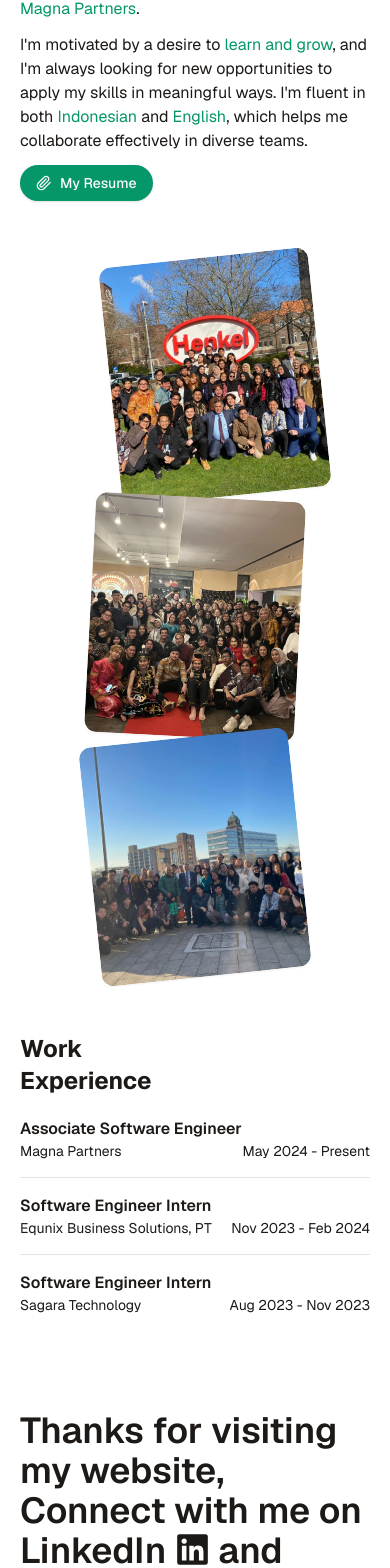
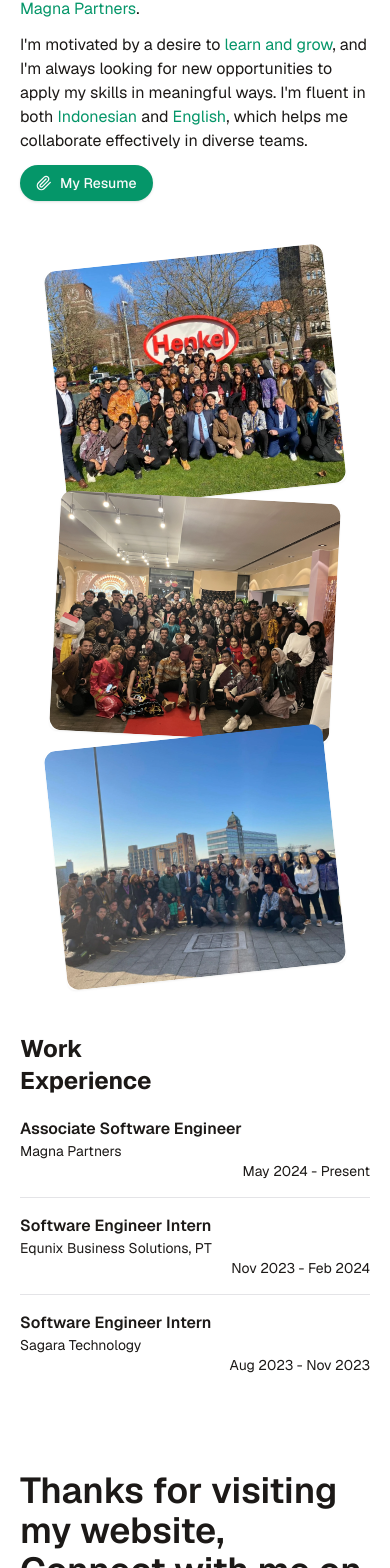
Before and after one commit to AlvinFadli/portfolio, a Next.js app: page /about in a window 390 px wide. Shown: the part 1139-2707 px from the top of the page. Built offline with nearby package versions, Linux system fonts and the light colour scheme.

Commit message:
fix: experience section responsiveness

```diff
--- a/app/about/page.tsx
+++ b/app/about/page.tsx
@@ -102,7 +102,7 @@ export default function AboutPage() {
       </section>
       <div className="w-full md:w-[calc(100%+8rem)] md:-mx-16 mx-auto my-14 md:my-24 ">
         <div className="flex flex-col md:flex-row w-full mx-auto items-center">
-          <div className="w-3/5 shadow-sm h-60 rounded-lg -rotate-6 -mr-10">
+          <div className="w-4/5 md:w-3/5 shadow-sm h-60 rounded-lg -rotate-6 md:-mr-10">
             <Image
               src={"/images/about/henkel.webp"}
               alt="Profile"
@@ -111,7 +111,7 @@ export default function AboutPage() {
               height={500}
             />
           </div>
-          <div className="w-3/5 shadow-sm h-60 rounded-lg md:-mt-10 rotate-3">
+          <div className="w-4/5 md:w-3/5 shadow-sm h-60 rounded-lg md:-mt-10 rotate-3">
             <Image
               src={"/images/about/indonesiannight.webp"}
               alt="Profile"
@@ -120,7 +120,7 @@ export default function AboutPage() {
               height={500}
             />
           </div>
-          <div className="w-3/5 shadow-sm h-60 rounded-lg -rotate-6 md:-ml-10 md:mt-10">
+          <div className="w-4/5 md:w-3/5 shadow-sm h-60 rounded-lg -rotate-6 md:-ml-10 md:mt-10">
             <Image
               src={"/images/about/techbros.webp"}
               alt="Profile"
@@ -136,7 +136,9 @@ export default function AboutPage() {
         <div className="flex-1 flex flex-col space-y-4 divide-y">
           {reversedWorkExperience.map((item, index) => (
             <div
-              className={`flex justify-between ${index > 0 ? `pt-4` : `pt-0`}`}
+              className={`flex flex-col md:flex-row justify-between ${
+                index > 0 ? `pt-4` : `pt-0`
+              }`}
               key={index}
             >
               <div>
```
